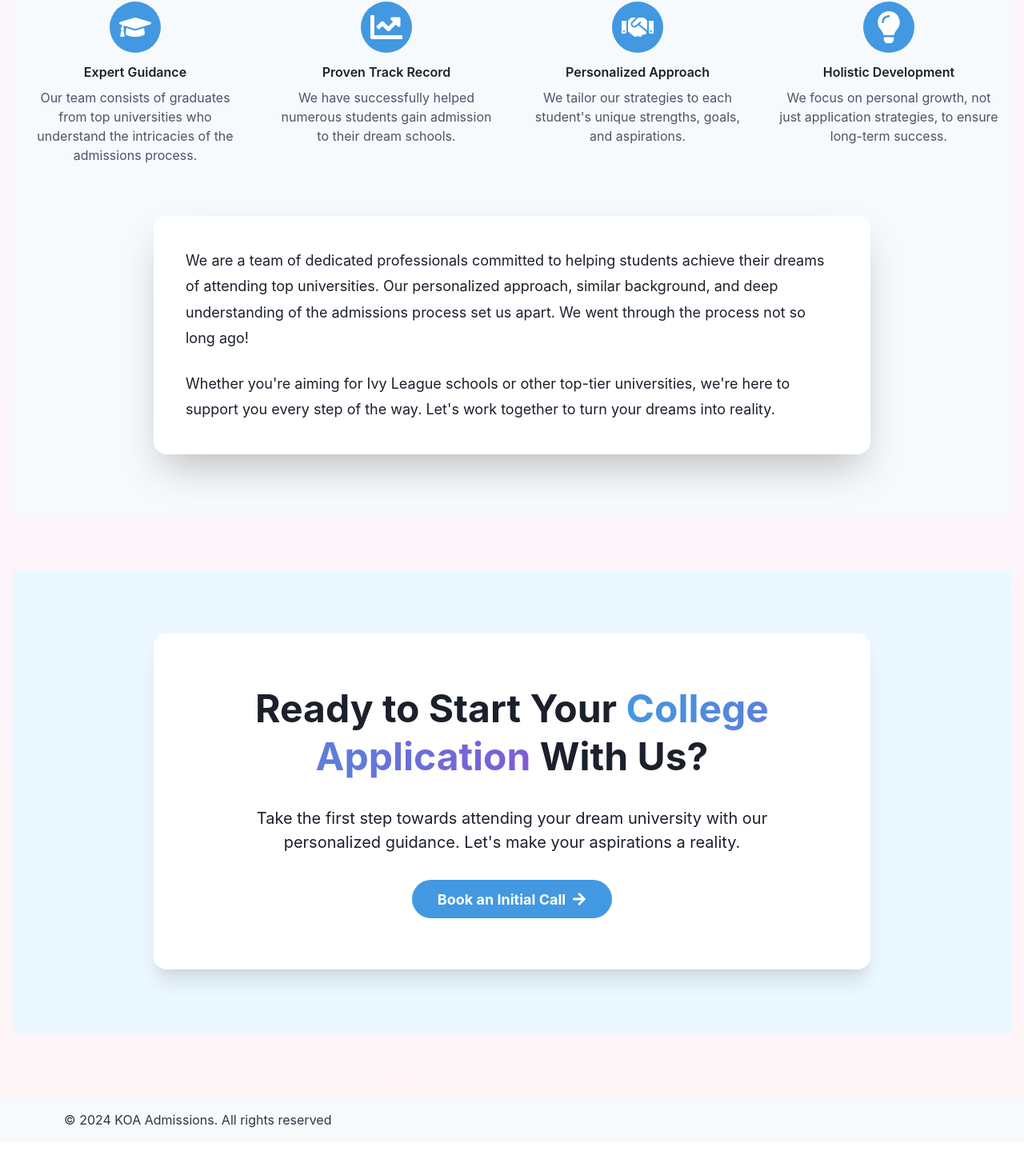
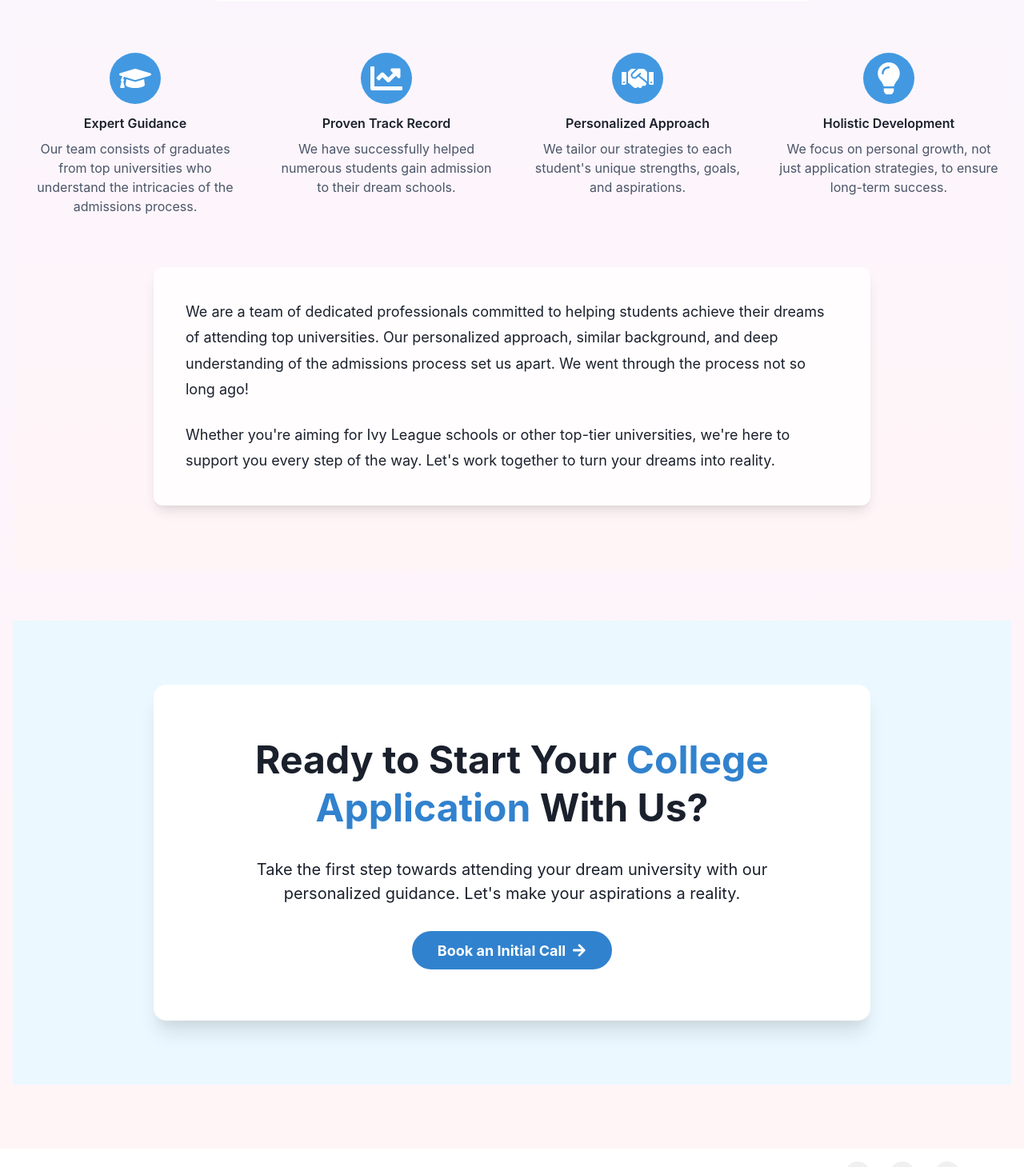
Before and after one commit to ga26oe/koa-admissions-website, a Next.js app: page / in a window 1280 px wide. Shown: the part 2070-3529 px from the top of the page at 80% size. Before the commit the page ends 3498 px from the top, so only its background shows below. Built offline with nearby package versions, Linux system fonts and the light colour scheme.

Commit message:
Need to fix Colors for light/dark themes

```diff
--- a/app/page.tsx
+++ b/app/page.tsx
@@ -1,18 +1,10 @@
 "use client";
-import {
-  Box,
-  Container,
-  VStack,
-  Heading,
-  Text,
-  Button,
-  Flex,
-  useColorModeValue,
-} from "@chakra-ui/react";
-import { motion } from "framer-motion";
+import { useColorModeValue } from "@chakra-ui/react";
 import HeroSection from "@/components/HeroSection";
 import Features from "@/components/Features";
 import AboutPage from "@/components/AboutPage";
+import { Box, Container, VStack, Button, Flex } from "@chakra-ui/react";
+import { motion } from "framer-motion";
 import { ChevronDownIcon } from "@chakra-ui/icons";
 import { FaArrowRight } from "react-icons/fa";
 
@@ -22,25 +14,27 @@ const MotionFlex = motion(Flex);
 export default function Home() {
   const bgGradient1 = useColorModeValue(
     "linear(to-b, blue.50, teal.50)",
-    "linear(to-b, blue.900, teal.900)"
+    "linear(to-b, gray.900, gray.800)"
   );
   const bgGradient2 = useColorModeValue(
     "linear(to-b, teal.50, purple.50)",
-    "linear(to-b, teal.900, purple.900)"
+    "linear(to-b, gray.800, gray.700)"
   );
   const bgGradient3 = useColorModeValue(
     "linear(to-b, purple.50, pink.50)",
-    "linear(to-b, purple.900, pink.900)"
+    "linear(to-b, gray.700, gray.600)"
   );
-  const textColor = useColorModeValue("gray.800", "gray.100");
-  const buttonBgColor = useColorModeValue("blue.400", "blue.200");
+  const textColor = useColorModeValue("gray.800", "gray.200");
+  const buttonBgColor = useColorModeValue("blue.500", "blue.200");
   const buttonTextColor = useColorModeValue("white", "gray.800");
-  const bgColor = useColorModeValue("blue.50", "blue.900");
+  const bgColor = useColorModeValue("blue.50", "gray.900");
+  const cardBgColor = useColorModeValue("white", "gray.800");
+  const cardTextColor = useColorModeValue("gray.800", "gray.200");
 
   const scrollToSection = (sectionId: string) => {
     const section = document.getElementById(sectionId);
     if (section) {
-      const yOffset = -25; // Adjust this value to fine-tune the scroll position
+      const yOffset = -25;
       const y =
         section.getBoundingClientRect().top + window.pageYOffset + yOffset;
       window.scrollTo({ top: y, behavior: "smooth" });
@@ -113,38 +107,54 @@ export default function Home() {
               <Box
                 maxW="4xl"
                 mx="auto"
-                bg={useColorModeValue("white", "gray.800")}
+                bg={cardBgColor}
                 rounded="2xl"
                 shadow="xl"
                 overflow="hidden"
               >
                 <VStack spacing={8} textAlign="center" py={16} px={8}>
-                  <Heading
+                  <MotionBox
+                    initial={{ opacity: 0, y: 20 }}
+                    animate={{ opacity: 1, y: 0 }}
+                    transition={{ duration: 0.5 }}
+                  >
+                    <Box
                       as="h2"
                       fontSize={{ base: "3xl", md: "4xl", lg: "5xl" }}
                       fontWeight="bold"
-                    color={textColor}
+                      color={cardTextColor}
                       lineHeight="shorter"
                     >
                       Ready to Start Your
                       <Box
                         as="span"
-                      bgGradient="linear(to-r, blue.400, purple.500)"
-                      bgClip="text"
+                        color={useColorModeValue("blue.500", "blue.200")}
                       >
                         {" College Application "}
                       </Box>
                       With Us?
-                  </Heading>
-                  <Text
+                    </Box>
+                  </MotionBox>
+                  <MotionBox
+                    initial={{ opacity: 0, y: 20 }}
+                    animate={{ opacity: 1, y: 0 }}
+                    transition={{ duration: 0.5, delay: 0.2 }}
+                  >
+                    <Box
                       fontSize={{ base: "lg", md: "xl" }}
-                    color={textColor}
+                      color={cardTextColor}
                       maxW="2xl"
                     >
-                    Take the first step towards attending your dream university
-                    with our personalized guidance. Let's make your aspirations
-                    a reality.
-                  </Text>
+                      Take the first step towards attending your dream
+                      university with our personalized guidance. Let's make your
+                      aspirations a reality.
+                    </Box>
+                  </MotionBox>
+                  <MotionBox
+                    initial={{ opacity: 0, y: 20 }}
+                    animate={{ opacity: 1, y: 0 }}
+                    transition={{ duration: 0.5, delay: 0.4 }}
+                  >
                     <Button
                       as="a"
                       href="/bookaCall"
@@ -163,6 +173,7 @@ export default function Home() {
                     >
                       Book an Initial Call
                     </Button>
+                  </MotionBox>
                 </VStack>
               </Box>
             </MotionBox>
--- a/components/AboutPage.tsx
+++ b/components/AboutPage.tsx
@@ -28,6 +28,10 @@ interface FeatureProps {
 }
 
 const Feature: React.FC<FeatureProps> = ({ title, text, icon }) => {
+  const iconBgColor = useColorModeValue("blue.400", "blue.200");
+  const iconColor = useColorModeValue("white", "gray.800");
+  const titleColor = useColorModeValue("gray.800", "white");
+
   return (
     <VStack>
       <Flex
@@ -35,16 +39,18 @@ const Feature: React.FC<FeatureProps> = ({ title, text, icon }) => {
         h={16}
         align={"center"}
         justify={"center"}
-        color={"white"}
+        color={iconColor}
         rounded={"full"}
-        bg={"blue.400"}
+        bg={iconBgColor}
         mb={1}
       >
         {icon}
       </Flex>
-      <Text fontWeight={600}>{title}</Text>
+      <Text fontWeight={600} color={titleColor}>
+        {title}
+      </Text>
       <Text
-        color={useColorModeValue("gray.600", "gray.400")}
+        color={useColorModeValue("gray.600", "gray.300")}
         textAlign="center"
       >
         {text}
@@ -54,9 +60,16 @@ const Feature: React.FC<FeatureProps> = ({ title, text, icon }) => {
 };
 
 const AboutPage: React.FC = () => {
-  const bgColor = useColorModeValue("gray.50", "gray.900");
-  const textColor = useColorModeValue("gray.600", "gray.400");
+  const bgGradient = useColorModeValue(
+    "linear(to-b, purple.50, pink.50)",
+    "linear(to-b, gray.700, gray.600)"
+  );
+  const textColor = useColorModeValue("gray.600", "gray.300");
   const headingColor = useColorModeValue("gray.800", "white");
+  const containerBgColor = useColorModeValue(
+    "rgba(255, 255, 255, 0.8)",
+    "rgba(45, 55, 72, 0.3)"
+  );
 
   const features: FeatureProps[] = [
     {
@@ -82,7 +95,7 @@ const AboutPage: React.FC = () => {
   ];
 
   return (
-    <Box bg={bgColor} py={20}>
+    <Box bgGradient={bgGradient} py={20}>
       <Container maxW={"7xl"}>
         <VStack spacing={16}>
           <MotionBox
@@ -90,14 +103,19 @@ const AboutPage: React.FC = () => {
             animate={{ opacity: 1, y: 0 }}
             transition={{ duration: 0.8 }}
           >
+            <Box
+              bg={containerBgColor}
+              p={8}
+              rounded={"xl"}
+              backdropFilter="blur(10px)"
+            >
               <Heading
                 fontWeight={800}
                 fontSize={{ base: "4xl", sm: "5xl", md: "6xl" }}
                 lineHeight={"110%"}
                 textAlign="center"
                 mb={6}
-              bgGradient="linear(to-r, blue.400, purple.500)"
-              bgClip="text"
+                color={headingColor}
               >
                 About KOA Admissions
               </Heading>
@@ -110,6 +128,7 @@ const AboutPage: React.FC = () => {
               >
                 Empowering dreams, shaping futures
               </Text>
+            </Box>
           </MotionBox>
 
           <MotionBox
@@ -130,26 +149,14 @@ const AboutPage: React.FC = () => {
             transition={{ duration: 0.8, delay: 0.4 }}
           >
             <Box
-              bg={useColorModeValue("white", "gray.800")}
+              bg={containerBgColor}
               p={10}
-              rounded={"2xl"}
-              shadow={"2xl"}
+              rounded={"xl"}
+              shadow={"lg"}
               maxW={"4xl"}
               mx="auto"
               position="relative"
-              _before={{
-                content: '""',
-                position: "absolute",
-                top: "-15px",
-                left: "-15px",
-                right: "-15px",
-                bottom: "-15px",
-                bg: "blue.400",
-                filter: "blur(20px)",
-                opacity: 0.15,
-                zIndex: -1,
-                borderRadius: "2xl",
-              }}
+              backdropFilter="blur(10px)"
             >
               <Text
                 fontSize={"lg"}
--- a/components/Footer.tsx
+++ b/components/Footer.tsx
@@ -1,5 +1,3 @@
-"use client";
-
 import {
   Box,
   chakra,
@@ -45,11 +43,18 @@ const SocialButton = ({
 };
 
 export default function Footer() {
+  const bgColor = useColorModeValue(
+    "rgba(255, 255, 255, 0.8)",
+    "rgba(45, 55, 72, 0.3)"
+  );
+  const textColor = useColorModeValue("gray.700", "gray.200");
+
   return (
     <Box
-      bg={useColorModeValue("gray.50", "gray.900")}
-      color={useColorModeValue("gray.700", "gray.200")}
+      bg={bgColor}
+      color={textColor}
       width="100%"
+      backdropFilter="blur(10px)"
     >
       <Container
         as={Stack}
@@ -61,6 +66,17 @@ export default function Footer() {
         align={{ base: "center", md: "center" }}
       >
         <Text>© 2024 KOA Admissions. All rights reserved</Text>
+        <Stack direction={"row"} spacing={6}>
+          <SocialButton label={"Twitter"} href={"#"}>
+            <FaTwitter />
+          </SocialButton>
+          <SocialButton label={"YouTube"} href={"#"}>
+            <FaYoutube />
+          </SocialButton>
+          <SocialButton label={"Instagram"} href={"#"}>
+            <FaInstagram />
+          </SocialButton>
+        </Stack>
       </Container>
     </Box>
   );
```
Lines whose indentation alone changed are shown as unchanged.
